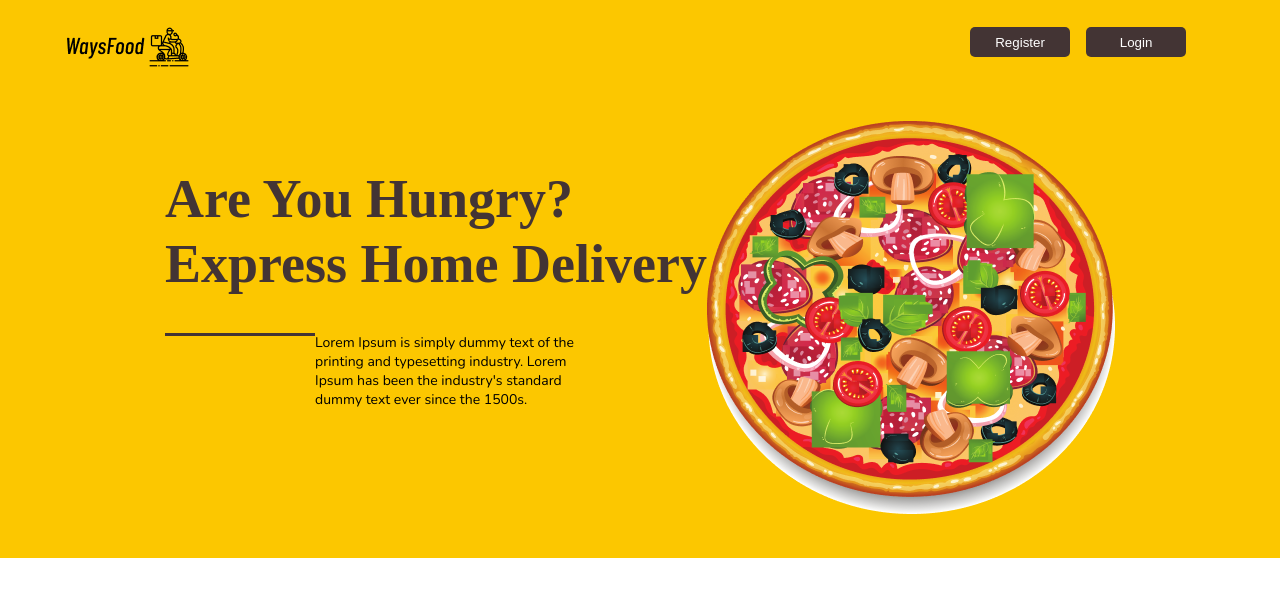
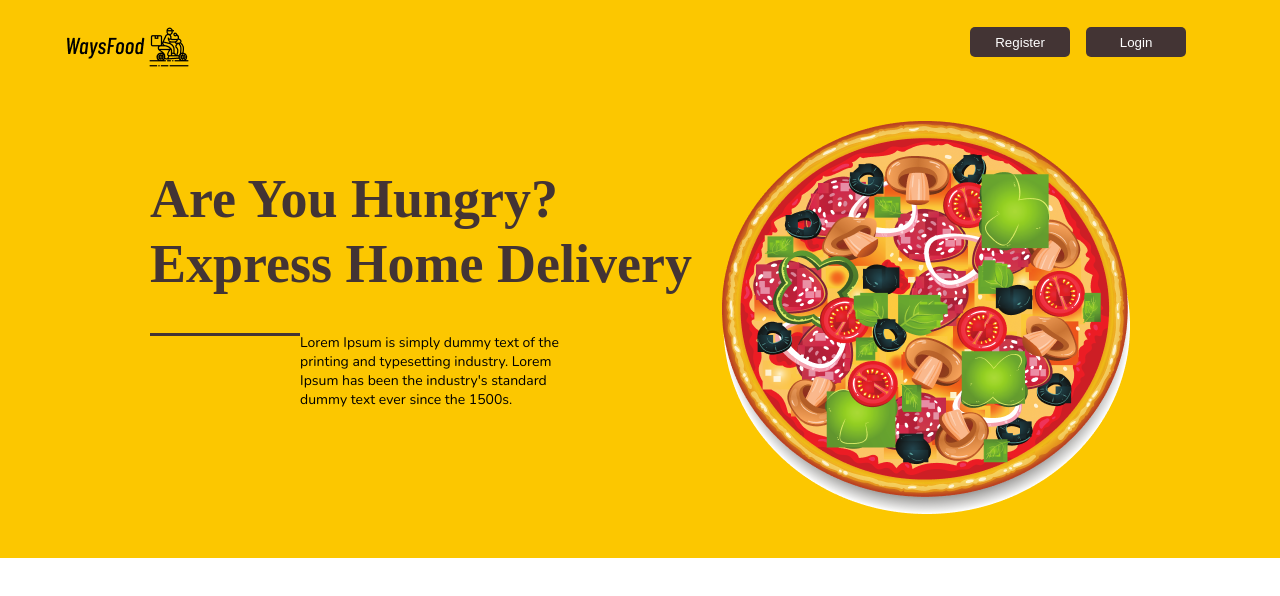
Before and after one commit to rizaruved/waysfood, a React (Create React App) app: page / in a window 1280 px wide. Shown: the top 596 px of the page. Built offline with nearby package versions, Linux system fonts and the light colour scheme; a web font is replaced by a local one.

Commit message:
/ ‘src/App.css’

```diff
--- a/src/App.css
+++ b/src/App.css
@@ -77,5 +77,6 @@
 }
 
 .mainImage {
-  margin-top: 50px;;
+  margin-top: 50px;
+  margin-left: 30px;
 }
```
